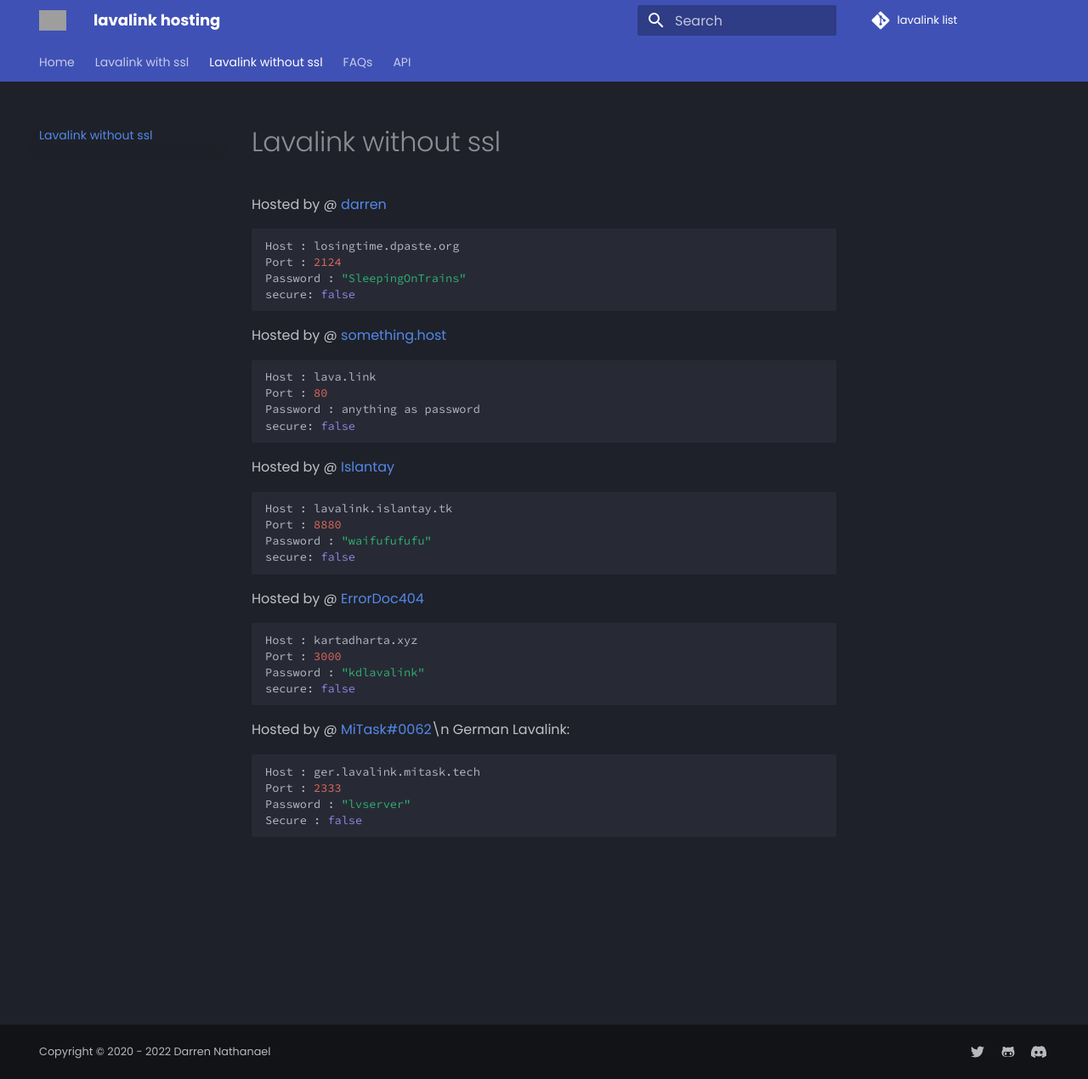
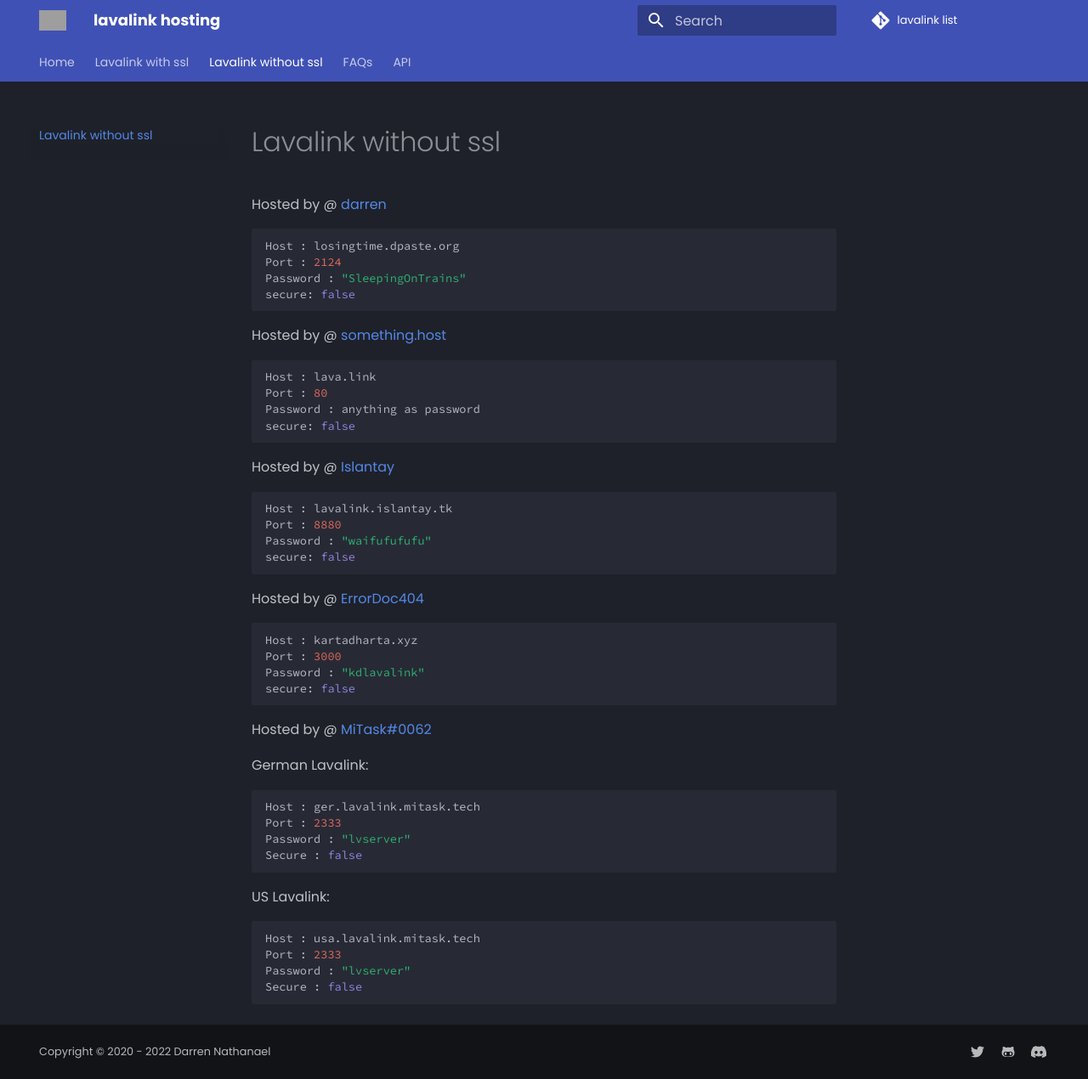
Before and after one commit to DarrenOfficial/lavalink-list, an MkDocs documentation site: the page built from docs/NoSSL/lavalink-without-ssl.md, in a window 1280 px wide and 1270 px high. Shown: the whole window at 85% size. Built offline with MkDocs 1.6.1 and Material for MkDocs 9.7.7, drawn with Linux system fonts in a browser that asks for light colours; comment, search, counter and statistics services are not loaded; grey boxes are pictures that could not be loaded.

Commit message:
(#73)
* Removed US cuz ssl is bald

* Returned back US cuz SSL is bald :(

* SSL bald as i said already twice

````diff
--- a/docs/NoSSL/lavalink-without-ssl.md
+++ b/docs/NoSSL/lavalink-without-ssl.md
@@ -34,7 +34,8 @@ Password : "kdlavalink"
 secure: false
 ```
 
-Hosted by @ [MiTask#0062](https://github.com/MrMasrozYTLIVE)\n
+Hosted by @ [MiTask#0062](https://github.com/MrMasrozYTLIVE)
+
 German Lavalink:
 ```bash
 Host : ger.lavalink.mitask.tech
@@ -42,3 +43,11 @@ Port : 2333
 Password : "lvserver"
 Secure : false
 ```
+
+US Lavalink:
+```bash
+Host : usa.lavalink.mitask.tech
+Port : 2333
+Password : "lvserver"
+Secure : false
+```
````
Also changed, not shown: docs/SSL/lavalink-with-ssl.md (+1 -8 lines), docs/api/servers.json (+6 -6 lines).
